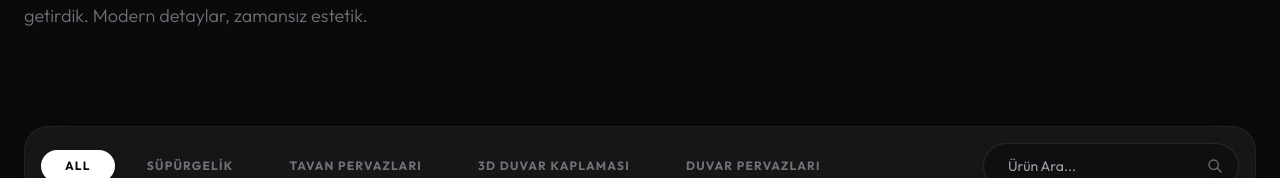
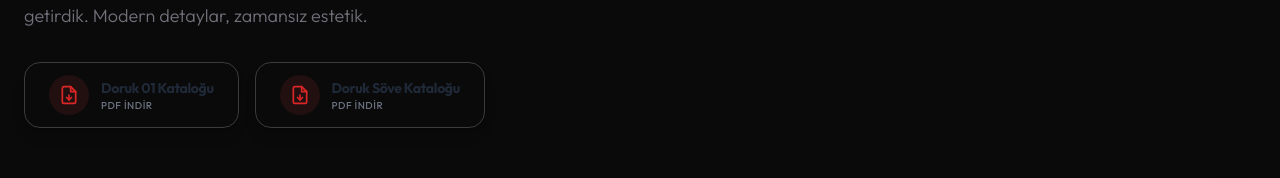
Before and after one commit to atiyopya/Doruk-S-ve, a Next.js app: page /products in a window 1280 px wide. Shown: the part 394-572 px from the top of the page. Built offline with nearby package versions, Linux system fonts and the light colour scheme.

Commit message:
feat: katalog indirme özelliği eklendi

```diff
--- a/app/products/[id]/page.tsx
+++ b/app/products/[id]/page.tsx
@@ -2,6 +2,7 @@
 import React from 'react'
 import Image from 'next/image'
 import { notFound } from 'next/navigation'
+import DownloadCatalog from '@/components/DownloadCatalog'
 
 type Product = {
   id: string
@@ -27,7 +28,12 @@
       <div>
         <h1 className="text-3xl md:text-4xl font-bold mb-4">{p.name}</h1>
         <p className="text-gray-700 mb-4">{p.description}</p>
-        <div className="text-sm text-gray-600">Kategory: {p.category}</div>
+        <div className="text-sm text-gray-600 mb-8 tracking-wide opacity-80 uppercase">Kategori: {p.category}</div>
+
+        <div className="pt-8 border-t border-white/10">
+          <h3 className="text-xs font-bold text-white mb-6 uppercase tracking-[0.2em] opacity-50">Kataloglarımızı İndirin</h3>
+          <DownloadCatalog />
+        </div>
       </div>
     </section>
   )
--- a/app/products/page.tsx
+++ b/app/products/page.tsx
@@ -2,6 +2,7 @@
 import React, { useMemo, useState } from 'react'
 import { motion, AnimatePresence } from 'framer-motion'
 import ProductCard from '@/components/ProductCard'
+import DownloadCatalog from '@/components/DownloadCatalog'
 
 type Product = {
   id: string
@@ -45,6 +46,9 @@
               Projeleriniz için en kaliteli malzemeleri ve en şık tasarımları bir araya getirdik.
               Modern detaylar, zamansız estetik.
             </p>
+            <div className="mt-8 flex flex-wrap gap-4">
+              <DownloadCatalog />
+            </div>
           </MotionDiv>
         </header>
 
--- /dev/null
+++ b/components/DownloadCatalog.tsx
@@ -0,0 +1,47 @@
+"use client";
+import React from 'react'
+import { motion } from 'framer-motion'
+
+export default function DownloadCatalog() {
+  const catalogs = [
+    { name: 'Doruk 01 Kataloğu', path: '/catalogs/Doruk-01.pdf', id: 'cat1' },
+    { name: 'Doruk Söve Kataloğu', path: '/catalogs/Doruk-Sove.pdf', id: 'cat2' }
+  ]
+
+  return (
+    <div className="flex flex-wrap gap-4 items-center">
+      {catalogs.map((cat) => (
+        <motion.a
+          key={cat.id}
+          href={cat.path}
+          download
+          whileHover={{ scale: 1.05, translateY: -2 }}
+          whileTap={{ scale: 0.95 }}
+          className="flex items-center gap-3 px-6 py-3 rounded-2xl glass shadow-lg border border-white/20 hover:border-white/40 transition-all duration-300 group"
+        >
+          <div className="w-10 h-10 rounded-full bg-red-500/10 flex items-center justify-center group-hover:bg-red-500/20 transition-colors">
+            <svg
+              xmlns="http://www.w3.org/2000/svg"
+              viewBox="0 0 24 24"
+              fill="none"
+              stroke="currentColor"
+              strokeWidth="2"
+              strokeLinecap="round"
+              strokeLinejoin="round"
+              className="w-5 h-5 text-red-600"
+            >
+              <path d="M14 2H6a2 2 0 0 0-2 2v16a2 2 0 0 0 2 2h12a2 2 0 0 0 2-2V8z" />
+              <polyline points="14 2 14 8 20 8" />
+              <line x1="12" y1="18" x2="12" y2="12" />
+              <polyline points="9 15 12 18 15 15" />
+            </svg>
+          </div>
+          <div className="flex flex-col">
+            <span className="text-sm font-bold text-gray-800 tracking-tight">{cat.name}</span>
+            <span className="text-[10px] uppercase text-gray-500 font-medium tracking-wider">PDF İndir</span>
+          </div>
+        </motion.a>
+      ))}
+    </div>
+  )
+}
```
Also changed, not shown: 2 other files (tests, documents, lock files or other folders).
